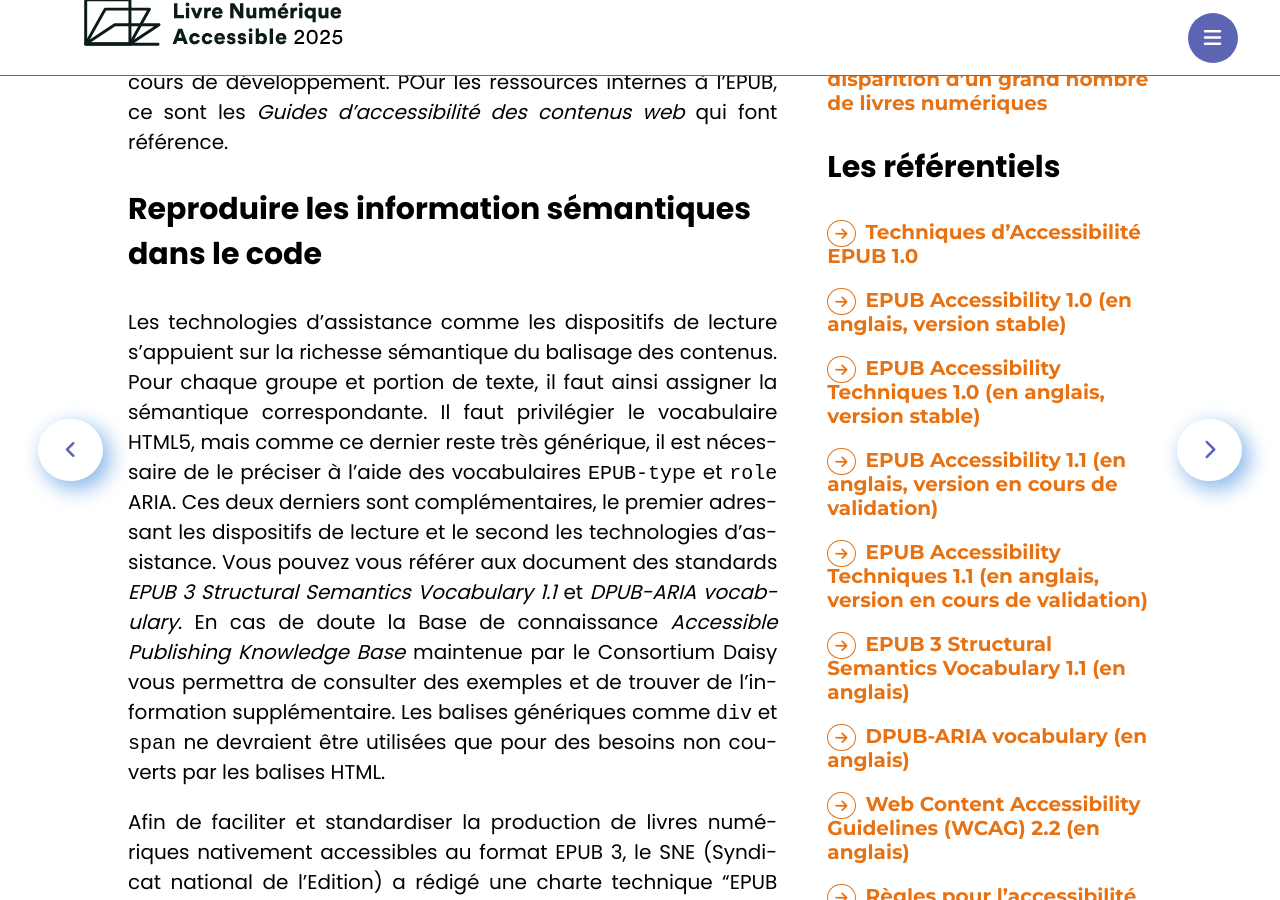
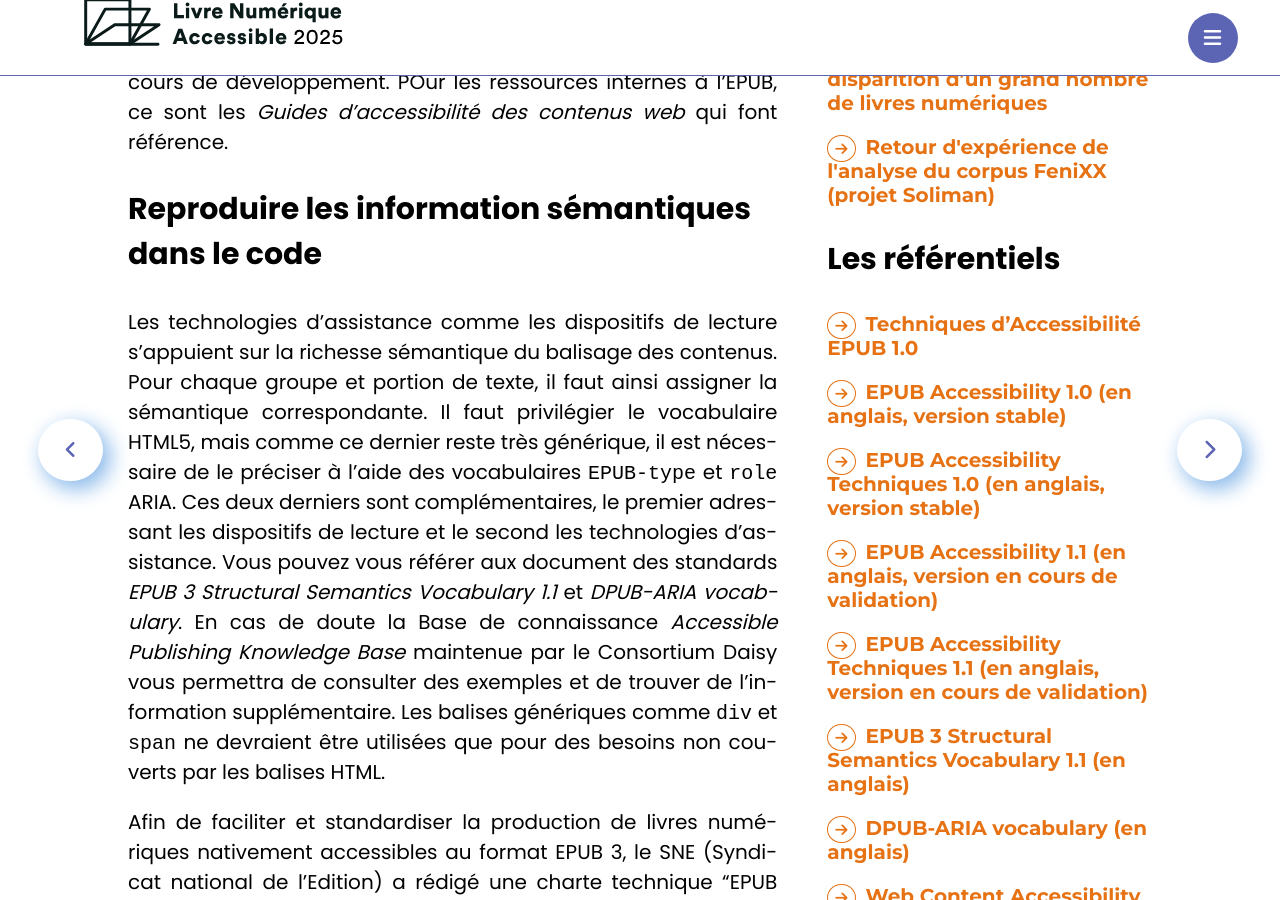
Before and after one commit to edition-accessible/lina25, a Jekyll site: the page built from pages/produire.md, in a window 1280 px wide and 900 px high, scrolled down 1734 px. Built offline with Jekyll 4.4.1, drawn with Linux system fonts in a browser that asks for light colours; nearby versions of some CDN libraries; comment, search, counter and statistics services are not loaded.

Commit message:
link to Soliman (from "traiter" and "produire"

```diff
--- a/pages/produire.md
+++ b/pages/produire.md
@@ -100,6 +100,9 @@ Dans ce cas, il est recommandé de prévoir une version accessible de l'ouvrage
 <li>
   <a href="../ressources/traiter" class="link color_orange" target="_self">Traiter le fond, éviter la disparition d’un grand nombre de livres numériques</a>
 </li>
+<li>
+  <a href="../ressources/soliman" class="link color_orange">Retour d'expérience de l'analyse du corpus FeniXX (projet Soliman)</a>
+</li>
 </ul>
 
 ### Les référentiels
```
Also changed, not shown: ressources/traiter.md (+2 -0 lines).
